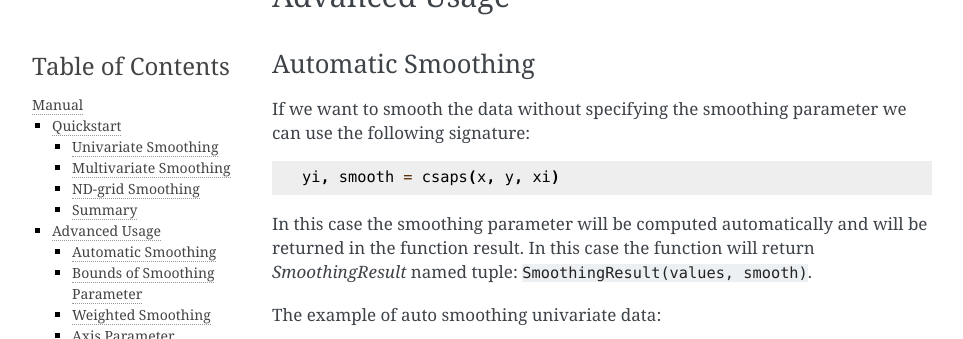
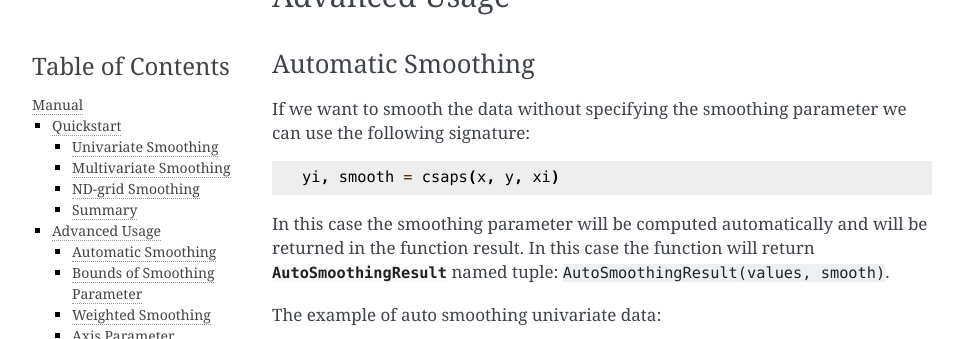
Before and after one commit to espdev/csaps, a Sphinx documentation site: the page built from docs/manual.rst, in a window 1280 px wide and 900 px high, scrolled down 3131 px, cut to the strip 0-339 px from the top of the window. Shown: the whole strip, without its empty margins (148-1111 px from the left). Built offline with Sphinx 7.4.7, drawn with Linux system fonts in a browser that asks for light colours.

Commit message:
Fix refs in doc

```diff
--- a/docs/manual.rst
+++ b/docs/manual.rst
@@ -214,7 +216,8 @@ signature::
     yi, smooth = csaps(x, y, xi)
 
 In this case the smoothing parameter will be computed automatically and will be returned in the
-function result. In this case the function will return `SmoothingResult` named tuple: ``SmoothingResult(values, smooth)``.
+function result. In this case the function will return :class:`AutoSmoothingResult` named
+tuple: ``AutoSmoothingResult(values, smooth)``.
 
 The example of auto smoothing univariate data:
 
@@ -351,7 +354,7 @@ If we want to compute spline only without evaluating (smoothing data), we can us
     spline = csaps(x, y, smooth)
 
 In this case the smoothing spline will be computed for given data and returned as an instance of
-`ISmoothingSpline` based class. After we can use the computed spline to evaluate (smoothing)
+:class:`ISmoothingSpline` based class. After we can use the computed spline to evaluate (smoothing)
 data for given data sites repeatedly.
 
 The example for univariate data:
```
Also changed, not shown: other parts of docs/manual.rst (+2 -0 lines).
